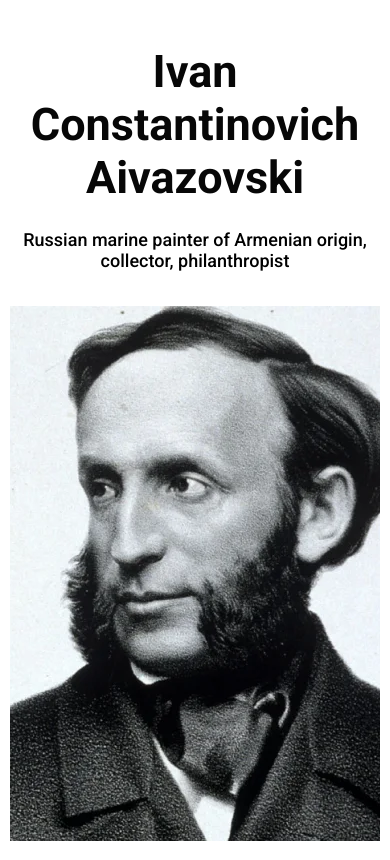
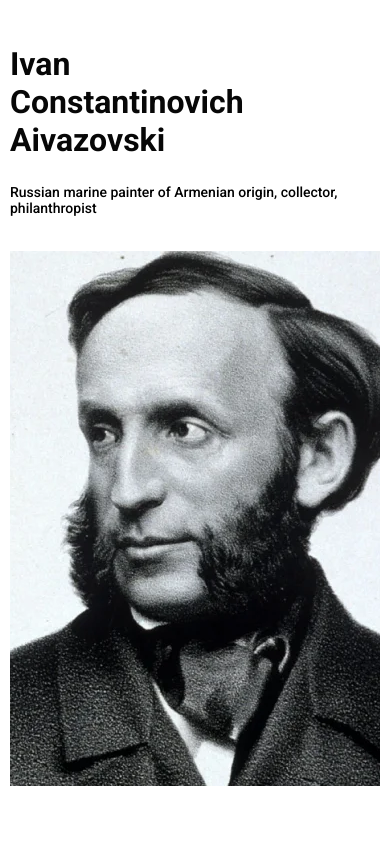
Before and after one commit to AlekseyIrlik/aivazovski_page, a plain HTML site: page index.html in a window 390 px wide. Drawn offline with Linux system fonts and the light colour scheme.

Commit message:
feature(home): написать home секция с адаптацией под мобильные устройства.
(M) - в index.html добавлена main с home секцией.
(M) - в index.css добавлен импорт стилей для home секции.
(N) - новый файл styles/home.

```diff
--- a/styles/home.css
+++ b/styles/home.css
@@ -1,9 +1,6 @@
 .home {
     text-align: center;
-}
-
-.container {
-
+    padding: 0 0 70px 0;
 }
 
 .home-title {
@@ -24,3 +21,16 @@
     height: 535px;
     object-fit: cover;
 }
+
+@media (max-width: 480px) {
+    .home {
+        text-align: left;
+    }
+    .home-title {
+        max-width: 250px;
+        font-size: 32px;
+    }
+    .home-description {
+        font-size: 14px;
+    }
+}
```
Lines whose indentation alone changed are shown as unchanged.
